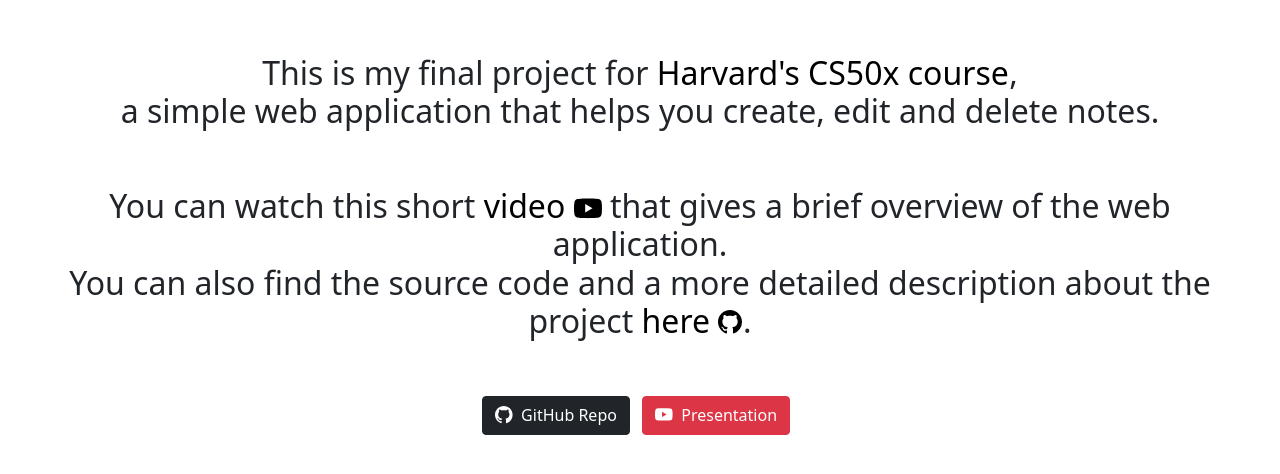
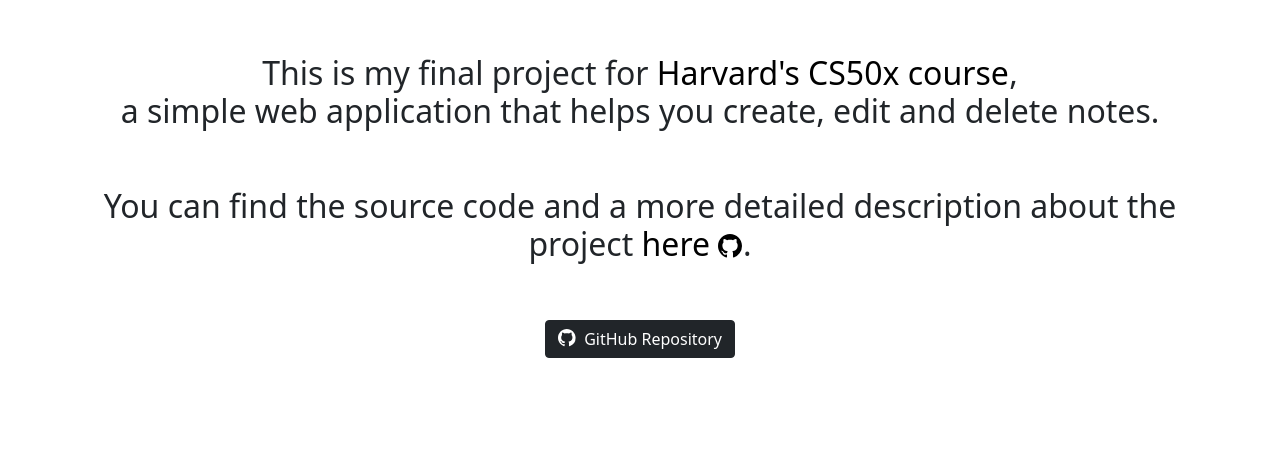
Before and after one commit to ahmedhanyh/note-taking-app, a Flask app: page /about in a window 1280 px wide. Shown: the part 156-630 px from the top of the page. Run offline with Flask 2, Linux system fonts and the light colour scheme; the visitor is signed in with stand-in values (Sample User, id 1); data comes from the database, SQL or seed files in the repository; some libraries are stand-ins or nearby versions.

Commit message:
Update 'about.html' template
- Remove links/references to youtube video.

```diff
--- a/templates/about.html
+++ b/templates/about.html
@@ -15,17 +15,7 @@
         a simple web application that helps you create, edit and delete notes.
     </h2>
     <h2>
-        You can watch this short
-        <a href="#" target="_blank" id="youtube-link">
-            video
-            <div class="youtube link-svg-container">
-                <svg xmlns="http://www.w3.org/2000/svg" width="28" height="28" fill="currentColor" class="bi bi-youtube" viewBox="0 0 16 16">
-                    <path d="M8.051 1.999h.089c.822.003 4.987.033 6.11.335a2.01 2.01 0 0 1 1.415 1.42c.101.38.172.883.22 1.402l.01.104.022.26.008.104c.065.914.073 1.77.074 1.957v.075c-.001.194-.01 1.108-.082 2.06l-.008.105-.009.104c-.05.572-.124 1.14-.235 1.558a2.007 2.007 0 0 1-1.415 1.42c-1.16.312-5.569.334-6.18.335h-.142c-.309 0-1.587-.006-2.927-.052l-.17-.006-.087-.004-.171-.007-.171-.007c-1.11-.049-2.167-.128-2.654-.26a2.007 2.007 0 0 1-1.415-1.419c-.111-.417-.185-.986-.235-1.558L.09 9.82l-.008-.104A31.4 31.4 0 0 1 0 7.68v-.123c.002-.215.01-.958.064-1.778l.007-.103.003-.052.008-.104.022-.26.01-.104c.048-.519.119-1.023.22-1.402a2.007 2.007 0 0 1 1.415-1.42c.487-.13 1.544-.21 2.654-.26l.17-.007.172-.006.086-.003.171-.007A99.788 99.788 0 0 1 7.858 2h.193zM6.4 5.209v4.818l4.157-2.408L6.4 5.209z"/>
-                </svg>
-            </div>
-        </a>
-        that gives a brief overview of the web application.<br>
-        You can also find the source code and a more detailed description about the project
+        You can find the source code and a more detailed description about the project
         <a href="https://github.com/ahmedhanyh/note-taking-app" style="margin-right: -16px" target="_blank">
             here
             <div class="github link-svg-container">
@@ -40,13 +30,7 @@
             <svg xmlns="http://www.w3.org/2000/svg" width="22" height="22" fill="currentColor" class="bi bi-github" viewBox="0 0 20 20">
                 <path d="M8 0C3.58 0 0 3.58 0 8c0 3.54 2.29 6.53 5.47 7.59.4.07.55-.17.55-.38 0-.19-.01-.82-.01-1.49-2.01.37-2.53-.49-2.69-.94-.09-.23-.48-.94-.82-1.13-.28-.15-.68-.52-.01-.53.63-.01 1.08.58 1.23.82.72 1.21 1.87.87 2.33.66.07-.52.28-.87.51-1.07-1.78-.2-3.64-.89-3.64-3.95 0-.87.31-1.59.82-2.15-.08-.2-.36-1.02.08-2.12 0 0 .67-.21 2.2.82.64-.18 1.32-.27 2-.27.68 0 1.36.09 2 .27 1.53-1.04 2.2-.82 2.2-.82.44 1.1.16 1.92.08 2.12.51.56.82 1.27.82 2.15 0 3.07-1.87 3.75-3.65 3.95.29.25.54.73.54 1.48 0 1.07-.01 1.93-.01 2.2 0 .21.15.46.55.38A8.012 8.012 0 0 0 16 8c0-4.42-3.58-8-8-8z"/>
             </svg>
-            GitHub Repo
-        </a>
-        <a href="#" target="_blank" class="btn btn-danger mx-2">
-            <svg xmlns="http://www.w3.org/2000/svg" width="22" height="22" fill="currentColor" class="bi bi-youtube" viewBox="0 0 20 20">
-                <path d="M8.051 1.999h.089c.822.003 4.987.033 6.11.335a2.01 2.01 0 0 1 1.415 1.42c.101.38.172.883.22 1.402l.01.104.022.26.008.104c.065.914.073 1.77.074 1.957v.075c-.001.194-.01 1.108-.082 2.06l-.008.105-.009.104c-.05.572-.124 1.14-.235 1.558a2.007 2.007 0 0 1-1.415 1.42c-1.16.312-5.569.334-6.18.335h-.142c-.309 0-1.587-.006-2.927-.052l-.17-.006-.087-.004-.171-.007-.171-.007c-1.11-.049-2.167-.128-2.654-.26a2.007 2.007 0 0 1-1.415-1.419c-.111-.417-.185-.986-.235-1.558L.09 9.82l-.008-.104A31.4 31.4 0 0 1 0 7.68v-.123c.002-.215.01-.958.064-1.778l.007-.103.003-.052.008-.104.022-.26.01-.104c.048-.519.119-1.023.22-1.402a2.007 2.007 0 0 1 1.415-1.42c.487-.13 1.544-.21 2.654-.26l.17-.007.172-.006.086-.003.171-.007A99.788 99.788 0 0 1 7.858 2h.193zM6.4 5.209v4.818l4.157-2.408L6.4 5.209z"/>
-            </svg>
-            Presentation
+            GitHub Repository
         </a>
     </div>
 
```
